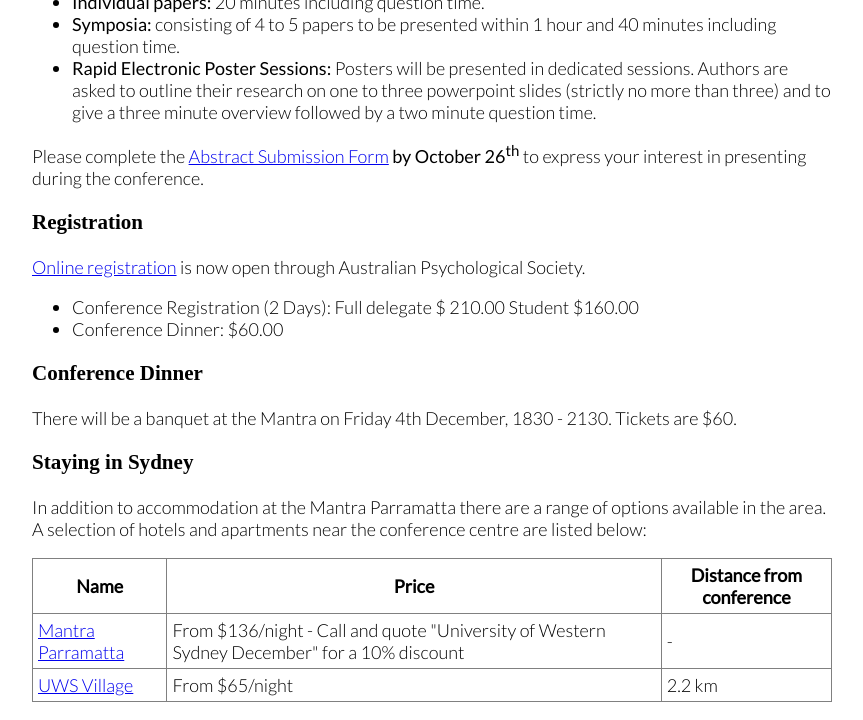
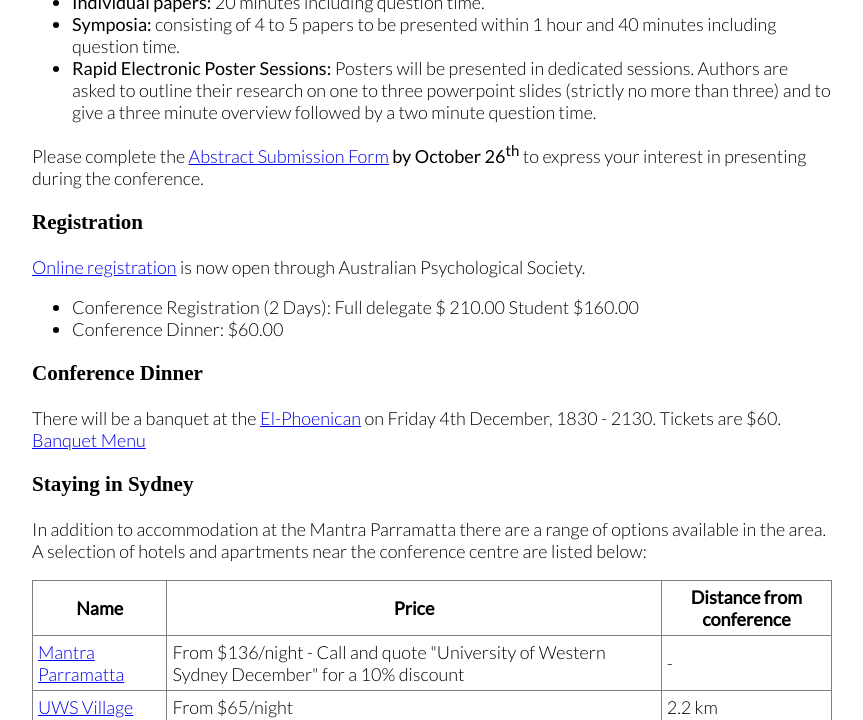
Before and after one commit to acpid/acpid.github.io, a Jekyll site: the page built from 2015.html, in a window 1280 px wide and 1400 px high, scrolled down 1132 px. Shown: the top 720 px of the window, without its empty margins (208-1071 px from the left). Built offline with Jekyll 4.4.1, drawn with Linux system fonts in a browser that asks for light colours; some web fonts are replaced; some of the changed text lies outside the part shown; grey boxes are pictures that could not be loaded.

Commit message:
Added banquet menu and map

```diff
--- a/2015.html
+++ b/2015.html
@@ -92,8 +92,11 @@ Please complete the <a href="https://uwsssap.co1.qualtrics.com/SE/?SID=SV_9BQYKX
 <h3>Conference Dinner</h3>
 
 <p>
-There will be a banquet at the Mantra on Friday 4th December, 1830 - 2130. Tickets are $60.
-</p>
+There will be a banquet at the <a href="https://www.google.com.au/maps/dir/Mantra+Parramatta,+Parkes+Street,+Parramatta+NSW/El-Phoenician+Restaurant,+328+Church+Street,+Parramatta+NSW+2150/@-33.8156661,151.0005604,16z/data=!3m1!4b1!4m14!4m13!1m5!1m1!1s0x6b12a323d4c21ad9:0x754781ce912b1100!2m2!1d151.006445!2d-33.819502!1m5!1m1!1s0x6b12a31e9cabb6c9:0x7d19b3660afe73c0!2m2!1d151.0042621!2d-33.811647!3e2"target="_Blank">El-Phoenican</a> on Friday 4th December, 1830 - 2130. Tickets are $60.
+<br />
+<a href="/files/PhoenicanBanquetMenus.pdf">Banquet Menu </a>
+
+
 
 <h3>Staying in Sydney</h3>
 
```
Also changed, not shown: other parts of 2015.html (+4 -1 lines).
